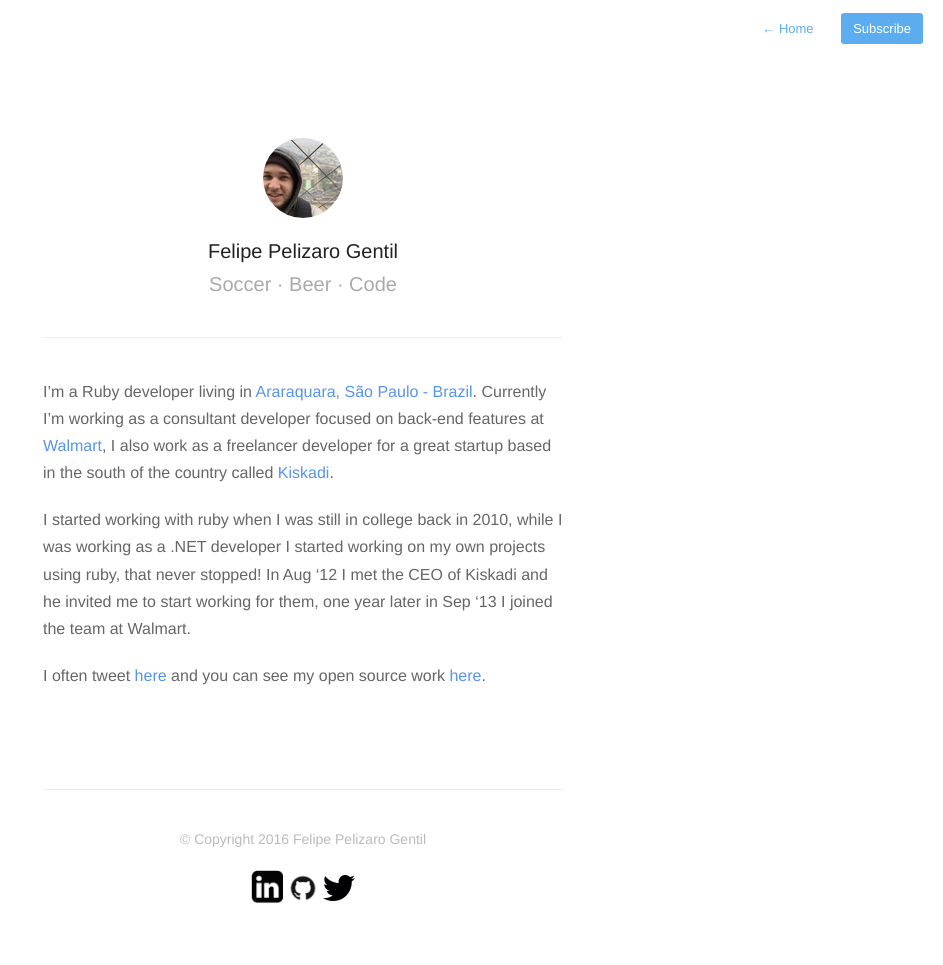
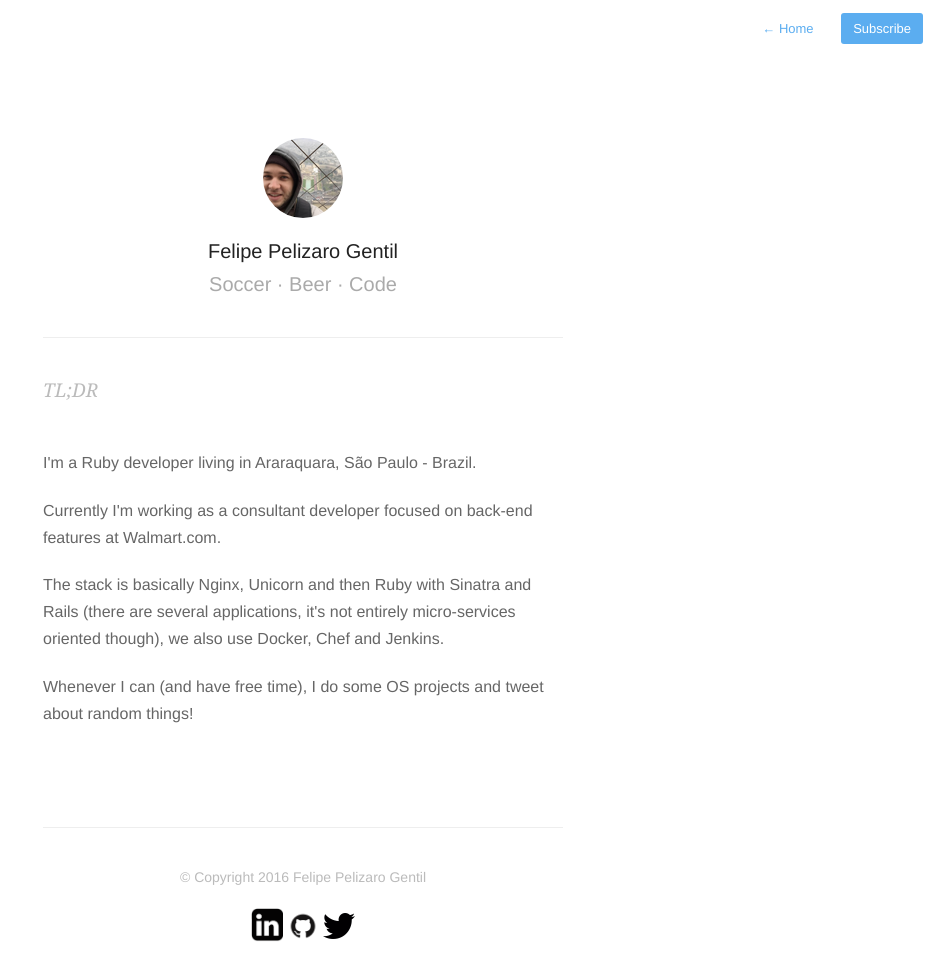
Before and after one commit to fpgentil/fpgentil.github.io, a Jekyll site: the page built from about.markdown, in a window 1280 px wide. Shown: the whole page, without its empty margins (337-1280 px from the left). Built offline with Jekyll 4.4.1, drawn with Linux system fonts in a browser that asks for light colours; nearby versions of some CDN libraries; before the commit the page ends 927 px from its top, so only the background shows below that.

Commit message:
Update about

```diff
--- a/about.markdown
+++ b/about.markdown
@@ -4,17 +4,19 @@ permalink: about/
 profile: true
 ---
 
-I'm a Ruby developer living in [Araraquara, São Paulo - Brazil][aqa]. Currently I'm working as a consultant developer focused on back-end features at [Walmart][walmart], I also work as a freelancer developer for a great startup based in the south of the country called [Kiskadi][kiskadi].
-
-I started working with ruby when I was still in college back in 2010, while I was working as a .NET developer I started working on my own projects using ruby, that never stopped!
-In Aug '12 I met the CEO of Kiskadi and he invited me to start working for them, one year later in Sep '13 I joined the team at Walmart.
-
-I often tweet [here][twitter] and you can see my open source work [here][github].
-
-[aqa]: https://www.google.com/maps?q=araraquara
-[kiskadi]: http://www.kiskadi.com.br
-[walmart]: https://www.walmart.com.br
-[twitter]: https://www.twitter.com/fpgentil
-[github]: https://www.github.com/fpgentil
+<h2>TL;DR</h2>
+<br/>
+<p>
+  I'm a Ruby developer living in Araraquara, São Paulo - Brazil.
+</p>
+<p>
+  Currently I'm working as a consultant developer focused on back-end features at Walmart.com.
+</p>
+<p>
+  The stack is basically Nginx, Unicorn and then Ruby with Sinatra and Rails (there are several applications, it's not entirely micro-services oriented though), we also use Docker, Chef and Jenkins.
+</p>
+<p>
+  Whenever I can (and have free time), I do some OS projects and tweet about random things!
+</p>
 
 {% include footer.html %}
```
